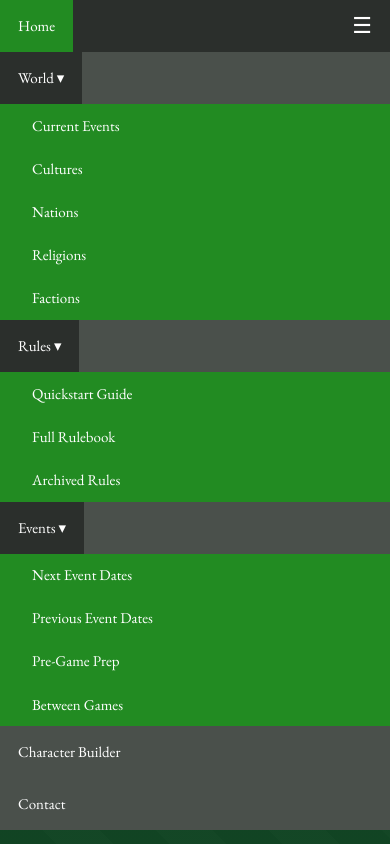
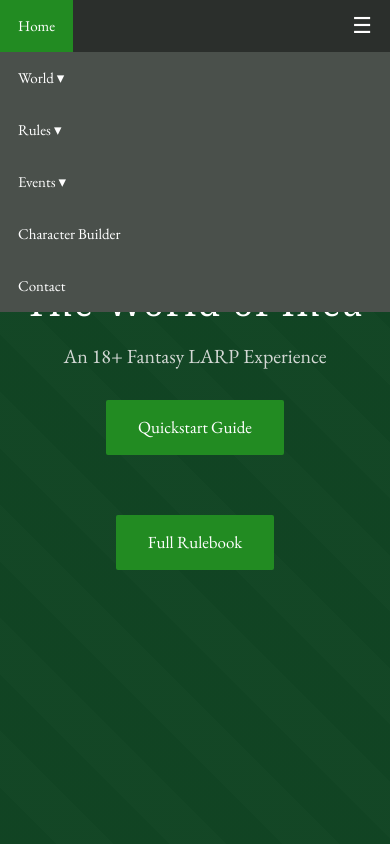
Before and after one commit to kmangum6/worldofinea, a plain HTML site: page index.html in a window 390 px wide. Both pictures are taken after a click on the button "Toggle menu". Shown: the top 844 px of the page. Drawn offline with nearby package versions, Linux system fonts and the light colour scheme; a web font is replaced by a local one.

Commit message:
Fixed CSS because the menu when on mobile was forced permanently open and you couldn't scroll to select all the options.

```diff
--- a/stylesheet.css
+++ b/stylesheet.css
@@ -109,12 +109,26 @@ body {
     flex-direction: column;
     width: 100%;
     background: var(--medgray);
+    max-height: calc(100vh - 60px);
+    max-height: calc(100dvh - 60px);
+    overflow-y: auto;
 }
 
 .drawer .dropdown-menu {
+    position: static;
+    min-width: 0;
+    padding-left: 1rem;
+}
+
+.drawer .dropdown {
     display: block;
-    position: static;
-    padding-left: 1rem;
+    width: 100%;
+}
+
+.drawer .dropdown-toggle {
+    width: 100%;
+    text-align: left;
+    background: var(--medgray);
 }
 
 .btn-main {
```
